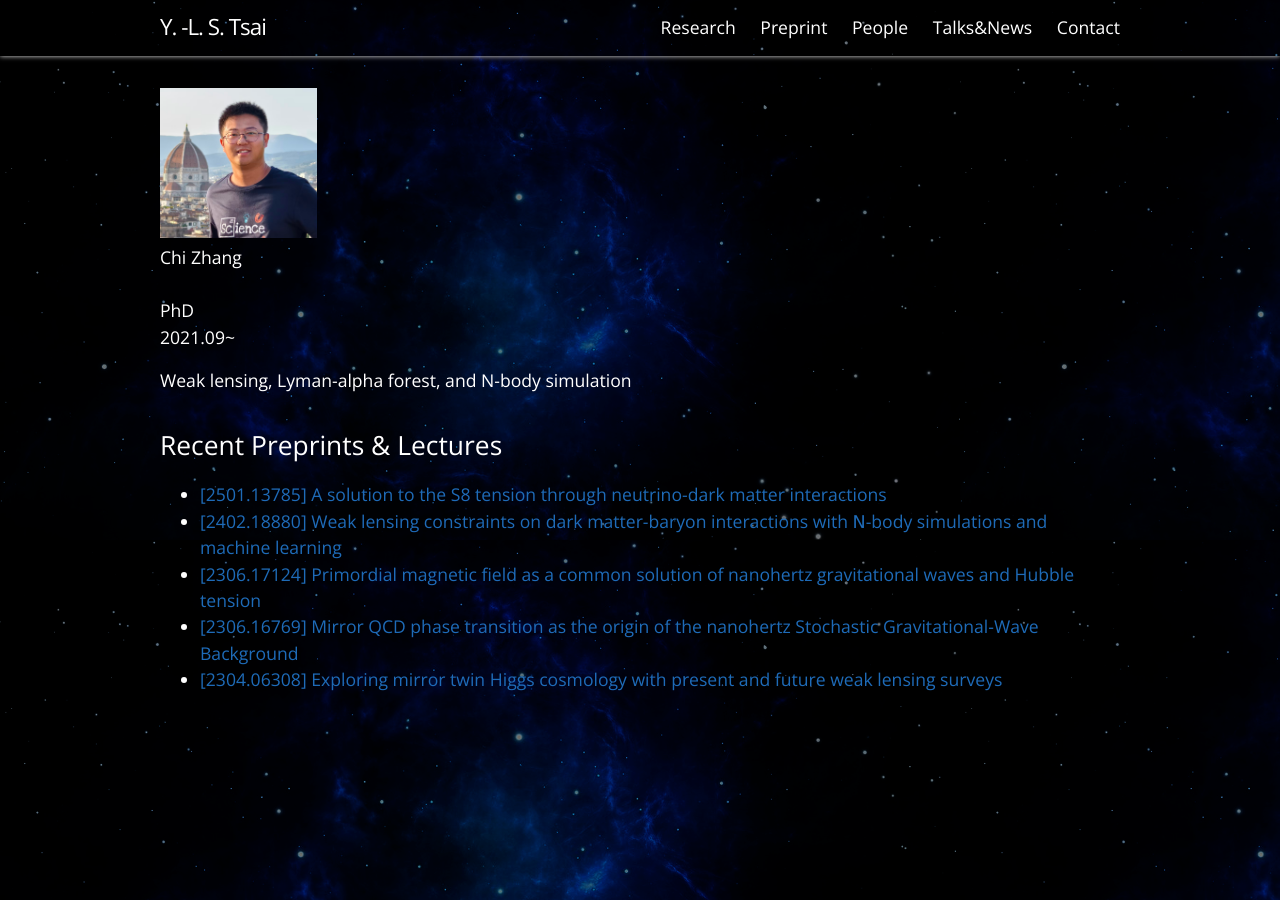
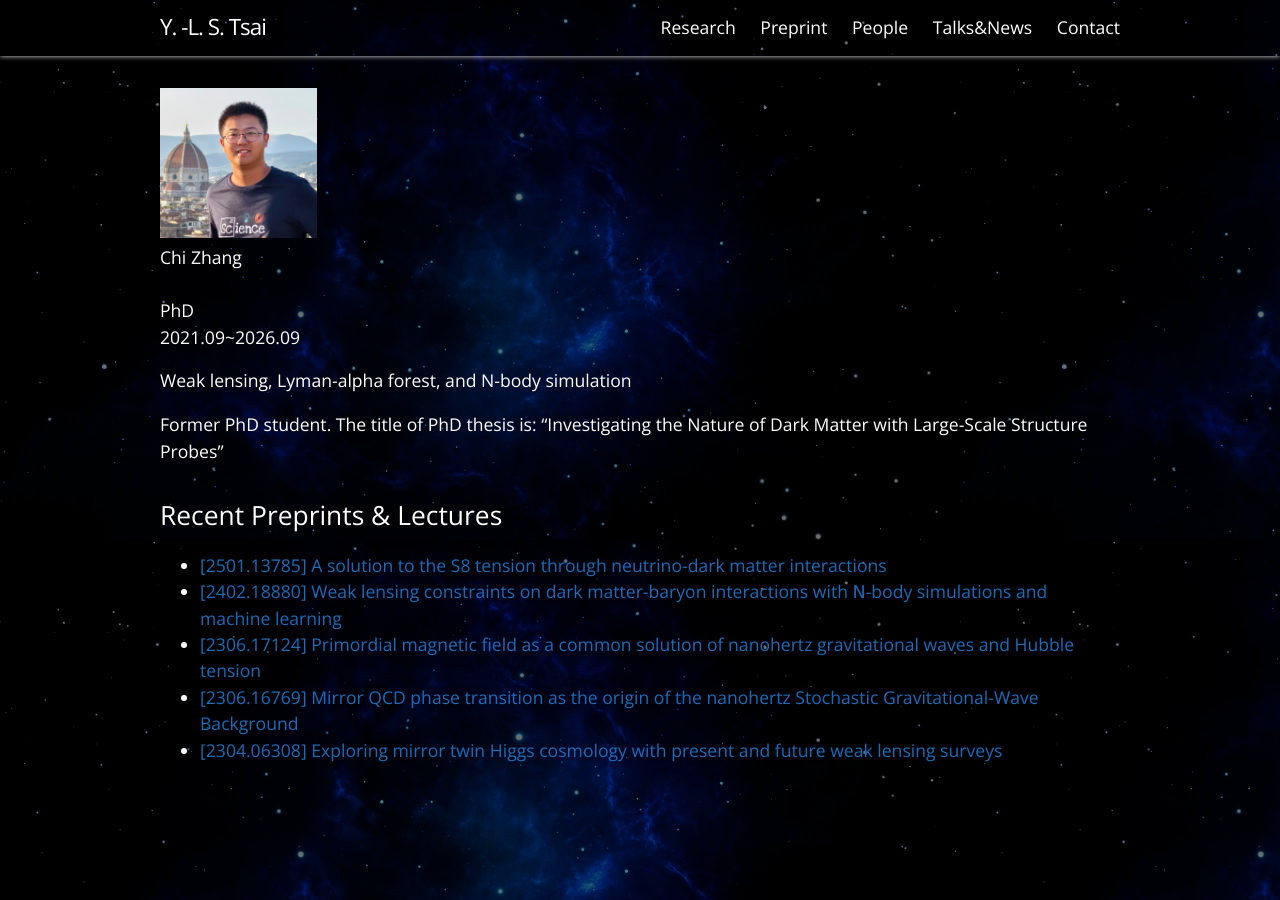
Before and after one commit to smingtsai/PMOdarkmatter, a Jekyll site: the page built from _authors/ZhangChi.md, in a window 1280 px wide. Built offline with Jekyll 4.4.1, drawn with Linux system fonts in a browser that asks for light colours.

```diff
--- a/_authors/ZhangChi.md
+++ b/_authors/ZhangChi.md
@@ -1,13 +1,15 @@
 ---
 username: 张弛
 name: Chi Zhang
-position: Student
+position: Former
 location: China
 layout: people
 picture: /PMOdarkmatter/assets/authors/ChiZhang.jpg
 short_name: Chi Zhang
-time: 2021.09~
+time: 2021.09~2026.09
 degree: PhD
 ---
 
 Weak lensing, Lyman-alpha forest, and N-body simulation
+
+Former PhD student. The title of PhD thesis is: "Investigating the Nature of Dark Matter with Large-Scale Structure Probes"
```
Also changed, not shown: _authors/GuoZhiqi.md (+2 -3 lines), _authors/HuangWenDa.md (added, +13 -0 lines), _authors/LuJiaYing.md (+1 -1 lines), _authors/XiangShucheng.md (+2 -2 lines), _authors/YangMeiWen.md (+1 -1 lines), 1 other file.
